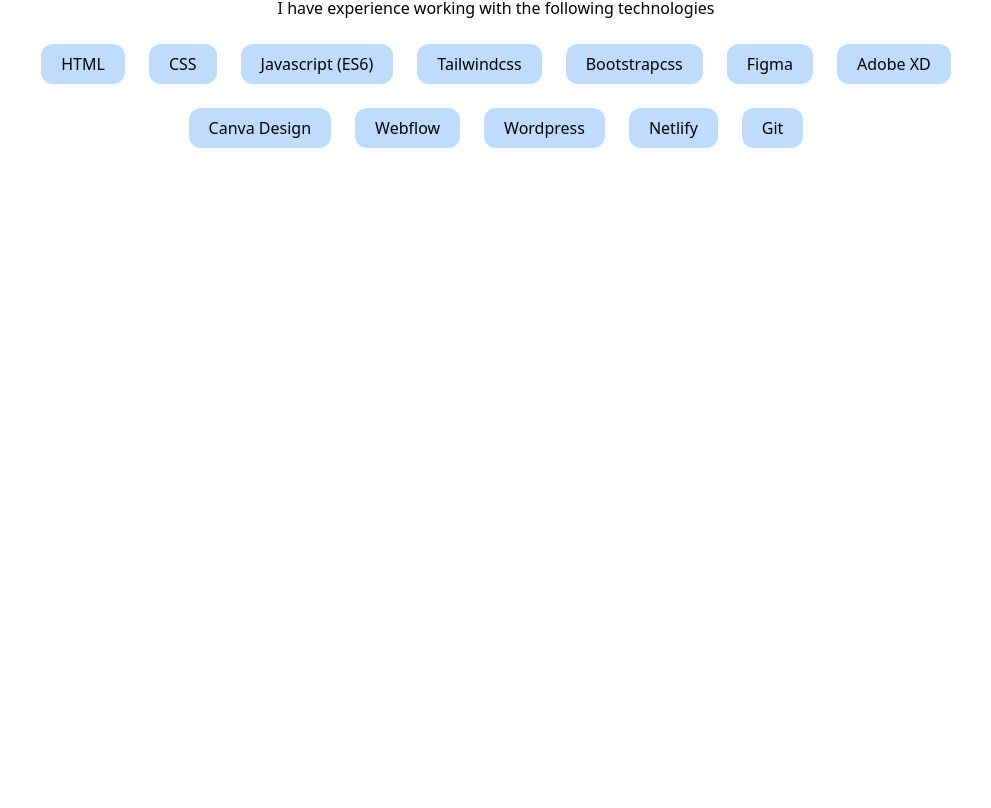
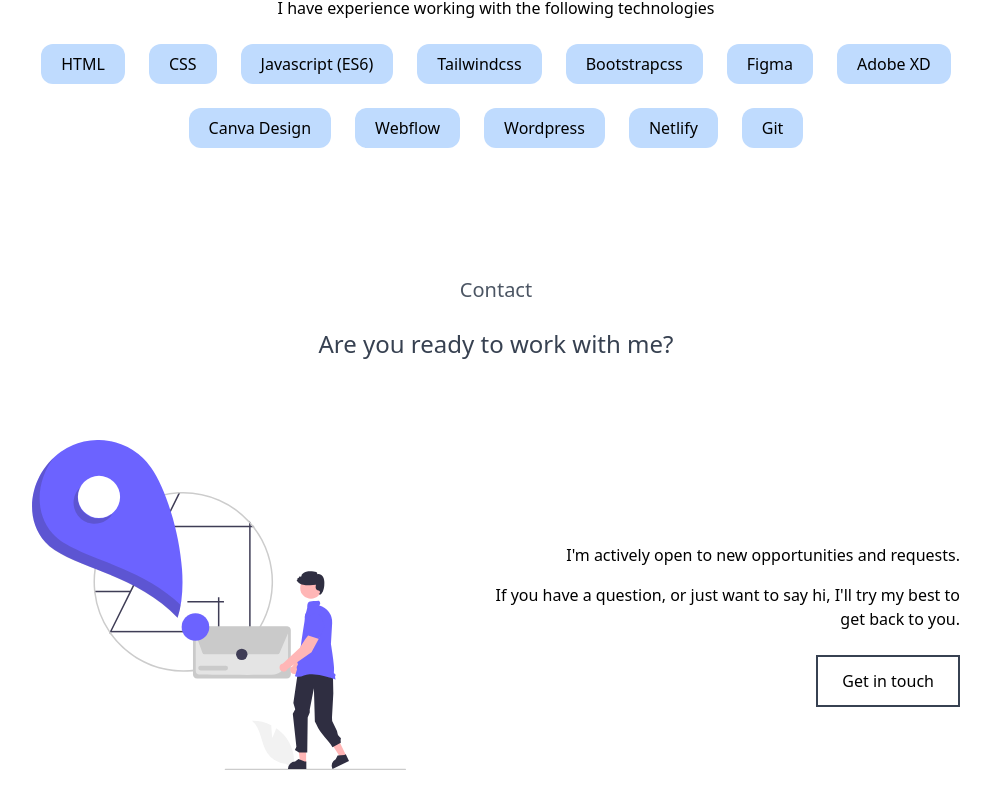
Before and after one commit to blaqnativity/myportfolios.com, a Nuxt app: page / in a window 1280 px wide. Shown: the part 1464-2272 px from the top of the page, without its empty margins (144-1135 px from the left). Before the commit the page ends 1740 px from the top, so only its background shows below. Built offline with nearby package versions, Linux system fonts and the light colour scheme.

Commit message:
contact section added

```diff
--- a/pages/index.vue
+++ b/pages/index.vue
@@ -123,6 +123,47 @@
       </div>
     </div>
   </section>
+
+  <!-- ================About section================ -->
+  <section class="mb-32">
+    <div class="container mx-auto px-6">
+      <div class="title flex flex-col space-y-6 text-center">
+        <h4 class="grayTitle text-gray-600 font-medium text-xl">Contact</h4>
+        <h3 class="font-medium text-2xl text-gray-700">
+          Are you ready to work with me?
+        </h3>
+      </div>
+
+      <div
+        class="flex flex-col items-center md:flex-row mt-20 md:space-x-20 space-y-10"
+      >
+        <!-- items-left -->
+        <div class="md:w-1/2">
+          <img src="~/assets/img/contact.svg" alt="" />
+        </div>
+        <!-- items right -->
+        <div class="text-center md:text-right">
+          <p class="mb-4">
+            I'm actively open to new opportunities and requests.
+          </p>
+          <p>
+            If you have a question, or just want to say hi, I'll try my best to
+            get back to you.
+          </p>
+
+          <div class="flex justify-center md:justify-end mt-6">
+            <NuxtLink to="/"
+              ><button
+                class="btn px-6 py-3 border-2 border-gray-700 font-medium"
+              >
+                Get in touch
+              </button></NuxtLink
+            >
+          </div>
+        </div>
+      </div>
+    </div>
+  </section>
 </template>
 
 <script>
```
Also changed, not shown: assets/img/contact.svg (added).
